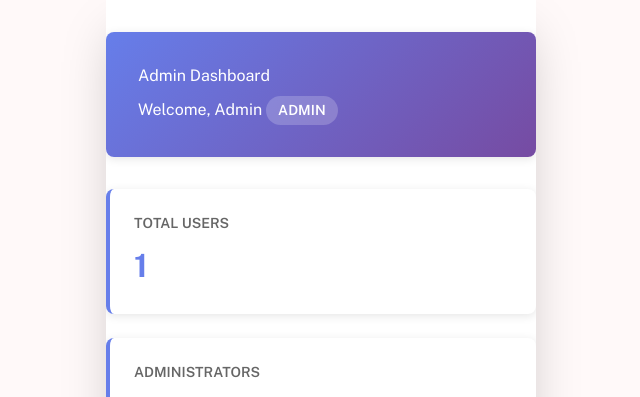
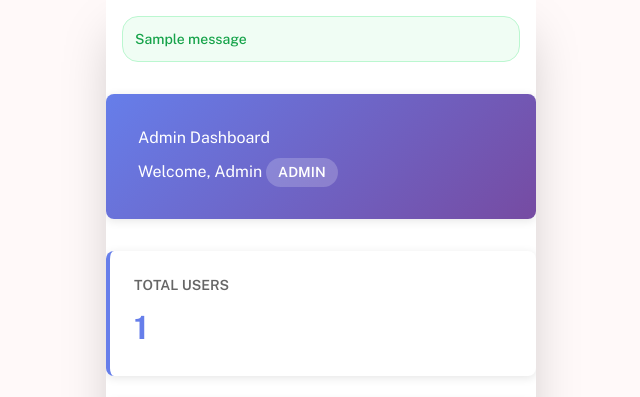
Before and after one commit to 25f1002177/SheSafe, a Flask app: page /admin/dashboard in a window 1280 px wide. Shown: the top 397 px of the page, without its empty margins (319-959 px from the left). Run offline with Flask 3, Linux system fonts and the light colour scheme; a user stored in the database is signed in; tables that the repository leaves empty hold one stand-in row (values such as "Sample post"); one stand-in notice (Sample message) is shown; some libraries are stand-ins or nearby versions.

Commit message:
added flash message for wrong password

```diff
--- a/app/templates/base.html
+++ b/app/templates/base.html
@@ -60,6 +60,15 @@
 <body class="font-display text-navy-trust min-h-screen bg-blush-white">
     <div class="max-w-[430px] mx-auto min-h-screen flex flex-col relative bg-white dark:bg-background-dark shadow-2xl">
 
+        {% with messages = get_flashed_messages(with_categories=true) %}
+        {% if messages %}
+        {% for category, message in messages %}
+        <div class="mx-4 mt-4 p-3 rounded-lg text-sm font-medium {% if category == 'error' %}bg-red-50 text-red-600 border border-red-200{% else %}bg-green-50 text-green-600 border border-green-200{% endif %}">
+            {{ message }}
+        </div>
+        {% endfor %}
+        {% endif %}
+        {% endwith %}
 
         <main class="flex-1 overflow-x-hidden">
             {% block content %}{% endblock %}
```
